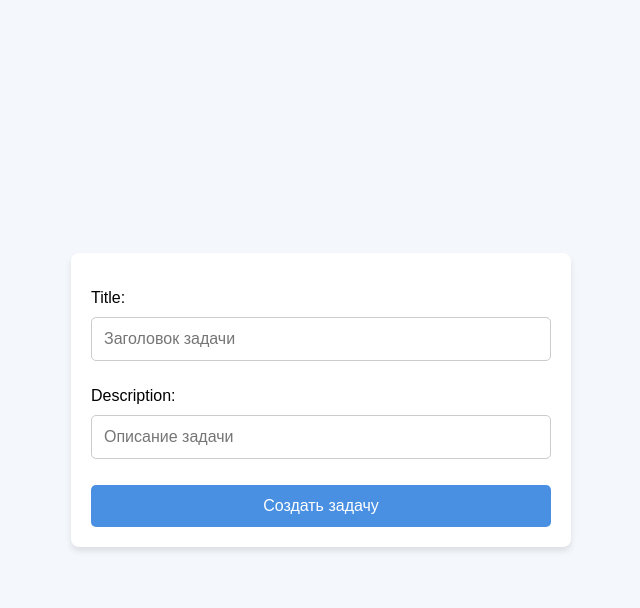
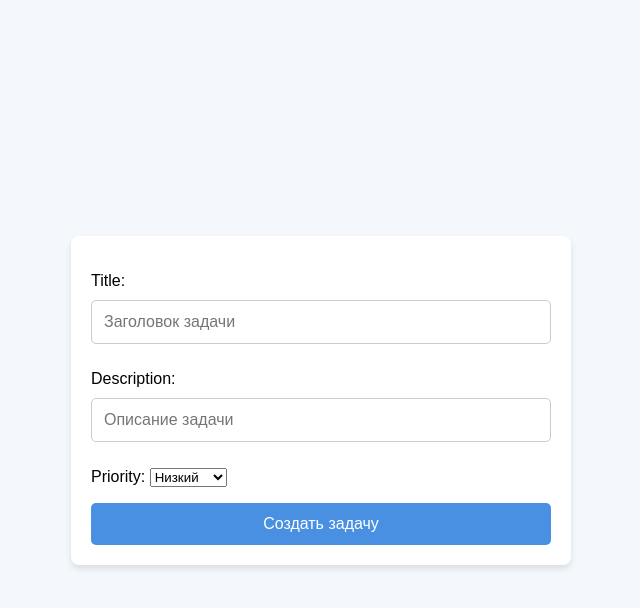
Before and after one commit to Garinelli/django-test-application, a Django app: page /create/ in a window 1280 px wide. Shown: the top 608 px of the page, without its empty margins (319-959 px from the left). Run offline with Django 5.2, Linux system fonts and the light colour scheme; the visitor is signed in with stand-in values (Sample User, id 1).

Commit message:
Добавлен приоритет задач

```diff
--- a/ToDoManager/ToDo/forms.py
+++ b/ToDoManager/ToDo/forms.py
@@ -26,6 +26,12 @@ class LoginForm(forms.Form):
     )
 
 class CreateTaskForm(forms.Form):
+    PRIORITY_CHOICES = [
+        ('Н', 'Низкий'),
+        ('С', 'Средний'),
+        ('В', 'Высокий')
+    ]
+
     title = forms.CharField(
         max_length=255,
         widget=forms.TextInput(attrs={'placeholder': 'Заголовок задачи'})
@@ -33,3 +39,7 @@ class CreateTaskForm(forms.Form):
     description = forms.CharField(
         widget=forms.TextInput(attrs={'placeholder': 'Описание задачи'})
     )
+    priority = forms.ChoiceField(
+        choices=PRIORITY_CHOICES,
+        required=True
+    )
--- a/ToDoManager/ToDo/static/css/tasks.css
+++ b/ToDoManager/ToDo/static/css/tasks.css
@@ -1,6 +1,10 @@
 body {
     font-family: 'Arial', sans-serif;
     background-color: #f4f4f4;
+}
+p{
+    margin: 0;
+    padding: 0;
 }
 .main-text{
     text-align: center;
--- a/ToDoManager/ToDo/templates/tasks.html
+++ b/ToDoManager/ToDo/templates/tasks.html
@@ -18,6 +18,7 @@
                 <div class="task-card">
                     <p>{{ task.title }}</p>
                     <p>{{ task.description }}</p>
+                    <p>{{ task.priority }}</p>
                     <p>{{ task.created_at }}</p>
                     <form method="POST" action="{% url 'mark_completed' task.id %}">
                         {% csrf_token %}
--- a/ToDoManager/ToDo/views.py
+++ b/ToDoManager/ToDo/views.py
@@ -36,11 +36,12 @@ def create(request):
             Task.objects.create(
                 title=form.cleaned_data['title'],
                 description=form.cleaned_data['description'],
+                priority=form.cleaned_data['priority'],
                 user_id=request.user
             )
         return redirect('tasks')
 
-
+@login_required
 def mark_completed(request, task_id):
     if request.method == "POST":
         task = get_object_or_404(Task, id=task_id)
@@ -48,13 +49,14 @@ def mark_completed(request, task_id):
         task.save()
     return redirect('tasks')
 
-
+@login_required
 def edit(request, task_id):
     task = get_object_or_404(Task, id=task_id)
     if request.method == "GET":
         form = CreateTaskForm(initial={
             'title': task.title,
-            'description': task.description
+            'description': task.description,
+            'priority': task.priority
         })
         return render(request, 'edit.html', {'task': task, 'form': form})
     if request.method == 'POST':
@@ -62,5 +64,6 @@ def edit(request, task_id):
         if form.is_valid():
             task.title = form.cleaned_data['title']
             task.description = form.cleaned_data['description']
+            task.priority = form.cleaned_data['priority']
             task.save()
             return redirect('tasks')
```
Also changed, not shown: ToDoManager/ToDo/models.py (+11 -0 lines), ToDoManager/ToDo/migrations/0002_task_priority.py (added), ToDoManager/ToDo/migrations/0003_alter_task_priority.py (added).
